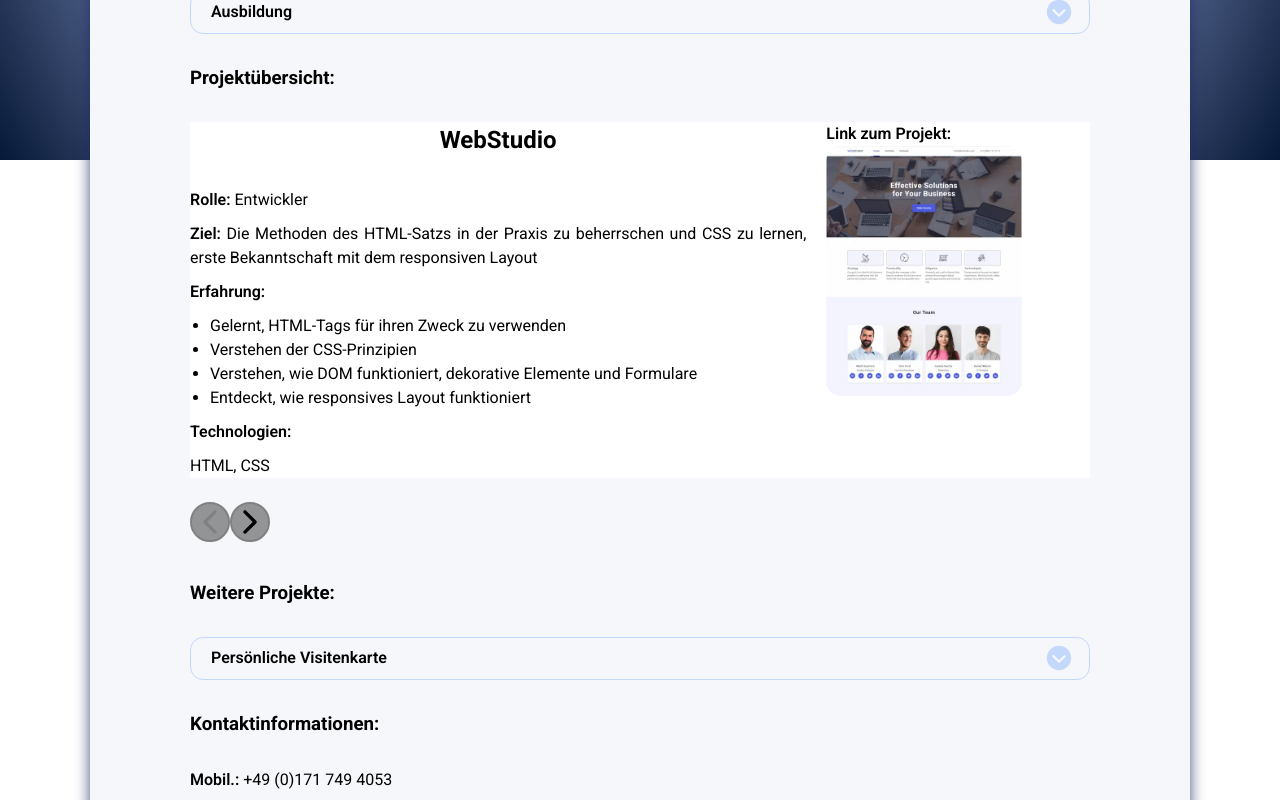
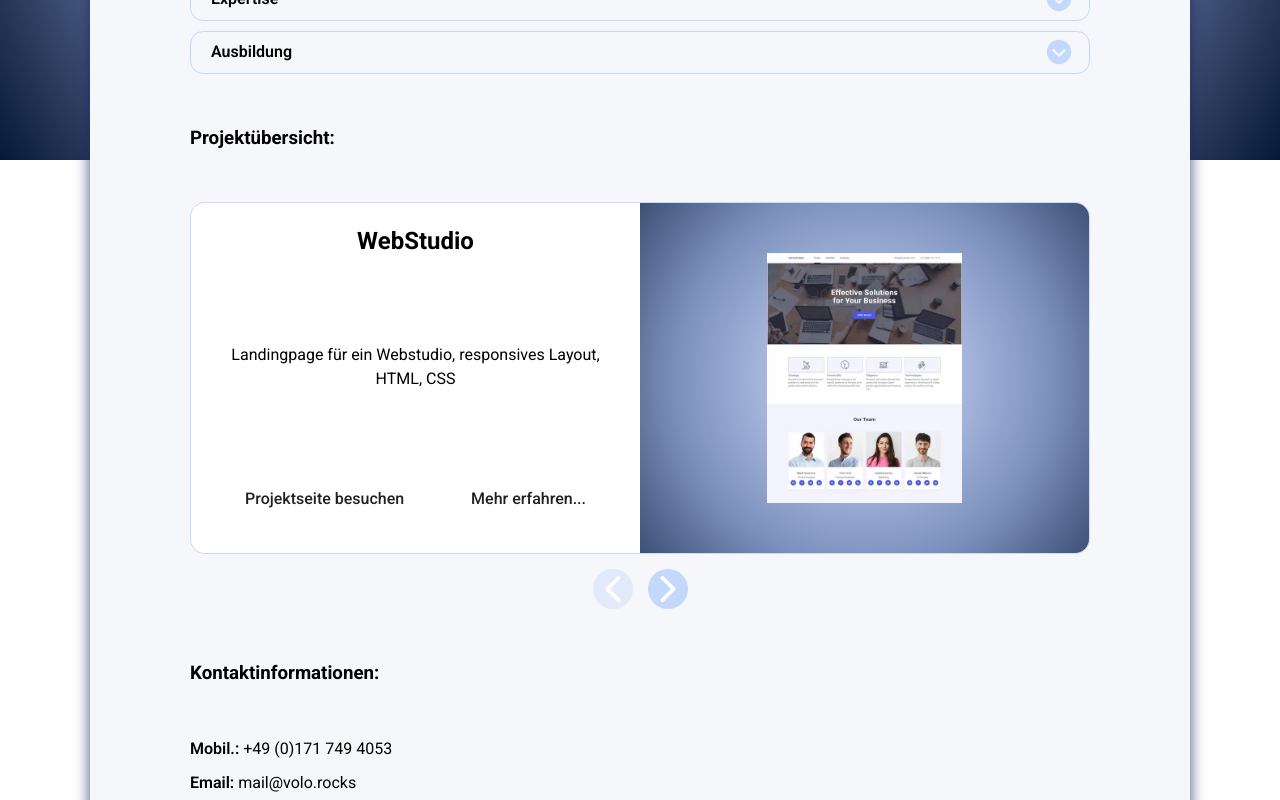
Before and after one commit to 1Rendes/business-card-frontend, a React (Vite) app in the folder Business-card-frontend/: page /ueber-mich in a window 1280 px wide. Shown: the part 640-1440 px from the top of the page. Built offline with nearby package versions, Linux system fonts and the light colour scheme.

Commit message:
profile page update

```diff
--- a/Business-card-frontend/src/components/Navigation.module.css
+++ b/Business-card-frontend/src/components/Navigation.module.css
@@ -37,7 +37,6 @@
   font-weight: 500;
   cursor: pointer;
   transition: all 0.3s ease;
-  backdrop-filter: blur(10px);
   white-space: nowrap;
   min-width: 160px;
   text-align: center;
@@ -72,7 +71,6 @@
   font-weight: 500;
   cursor: pointer;
   transition: all 0.3s ease;
-  backdrop-filter: blur(10px);
   min-width: 50px;
   text-align: center;
   box-sizing: border-box;
--- a/Business-card-frontend/src/components/Profile.module.css
+++ b/Business-card-frontend/src/components/Profile.module.css
@@ -80,7 +80,7 @@
 .nameBlock {
   display: flex;
   flex-direction: column;
-  gap: 30px;
+  gap: 50px;
   text-align: justify;
 }
 
--- a/Business-card-frontend/src/components/Profile.tsx
+++ b/Business-card-frontend/src/components/Profile.tsx
@@ -110,18 +110,6 @@ const Profile = (): JSX.Element => {
               shortDescription={t("aboutMe.projects.travelTrucks.description")}
             />
           </ul> */}
-          <h3>{t("aboutMe.otherProjects")}</h3>
-          <ul className={css.projectsList}>
-            <AccordionListItem
-              name={t("aboutMe.projects.personalVisitenkarte.name")}
-              order="seventh"
-              accordionStates={accordionStates}
-              setAccordionStates={setAccordionStates}
-              shortDescription={t(
-                "aboutMe.projects.personalVisitenkarte.description"
-              )}
-            />
-          </ul>
           <h3>{t("aboutMe.contactInformation")}</h3>
           <div className={css.contactInfo}>
             <a href="tel:+491717494053" className={css.address}>
--- a/Business-card-frontend/src/components/ProjectCard.module.css
+++ b/Business-card-frontend/src/components/ProjectCard.module.css
@@ -1,15 +1,41 @@
 @import url(./BasicCard.module.css);
 
 .projectCard {
+  border: 1px solid rgba(150, 186, 254, 0.51);
+  border-radius: 15px;
   background-color: #fff;
   display: flex;
-  justify-content: space-between;
-  gap: 20px;
+  overflow: hidden;
+  height: 352px;
+  position: relative;
+  box-sizing: border-box;
 }
 @media (max-width: 767px) {
   .projectCard {
     flex-direction: column;
   }
+}
+.shadowInactive {
+  position: absolute;
+  top: 0;
+  left: 0;
+  width: 100%;
+  height: 100%;
+  z-index: 1;
+  background-color: #545454;
+  opacity: 0;
+  transition: opacity 700ms ease-in-out;
+  pointer-events: none;
+}
+.shadow {
+  background-color: #545454;
+  z-index: 1;
+  opacity: 1;
+  transition: opacity 700ms ease-in-out;
+  pointer-events: none;
+}
+.projectCardLink {
+  max-width: 80%;
 }
 .experienceList {
   list-style: disc;
@@ -21,12 +47,25 @@
 
 .projectCardPreview {
   height: 250px;
-  border-radius: 15px;
   object-fit: cover;
   overflow: hidden;
 }
 .projectCardPreviewContainer {
-  width: 45%;
+  background-image: radial-gradient(
+    circle,
+    #d3d8f4,
+    #c0ccf1,
+    #a9b8df,
+    #91a4cd,
+    #7a90bb,
+    #5c6f98,
+    #3f5076
+  );
+
+  width: 50%;
+  display: flex;
+  align-items: center;
+  justify-content: center;
 }
 @media (max-width: 767px) {
   .projectCardPreviewContainer {
@@ -37,11 +76,94 @@
   }
 }
 .projectCardTextContent {
+  padding: 20px 30px 30px 30px;
   display: flex;
   flex-direction: column;
+  justify-content: space-between;
+  gap: 10px;
+  width: 50%;
+}
+.projectCardName {
+  text-align: center;
+}
+.descriptionText {
+  text-align: center;
+}
+.buttonBox {
+  display: flex;
+  justify-content: space-between;
   gap: 10px;
 }
-.projectCardName {
-  margin: auto;
-  margin-bottom: 20px;
+
+.detailsPanel {
+  position: absolute;
+  top: 0;
+  right: 0;
+  bottom: 0;
+  width: 100%;
+  transform: translateX(102%);
+  transition: transform 500ms ease-in-out;
+  display: flex;
+  align-items: stretch;
+  justify-content: flex-end;
+  z-index: 2;
+  visibility: visible;
+  pointer-events: none;
 }
+
+.detailsPanelOpen {
+  transform: translateX(0);
+  transition: transform 500ms ease-in-out;
+  visibility: visible;
+  pointer-events: auto;
+}
+
+.detailsPanelHidden {
+  animation: panelHideVisibility 0ms steps(0, end) 0ms forwards;
+}
+
+@keyframes panelHideVisibility {
+  to {
+    visibility: hidden;
+  }
+}
+
+.detailsContent {
+  position: relative;
+  width: 100%;
+  height: 100%;
+  background: linear-gradient(135deg, #667eea 0%, #764ba2 100%);
+  color: #ffffff;
+  display: flex;
+  flex-direction: column;
+  border-radius: 15px;
+}
+
+.closeButton {
+  position: absolute;
+  top: 10px;
+  right: 10px;
+  display: flex;
+  justify-content: center;
+  align-items: center;
+  background: rgba(255, 255, 255, 0.15);
+  border: none;
+  border-radius: 50%;
+  padding: 6px;
+  cursor: pointer;
+}
+
+.closeButton:hover {
+  background: rgba(255, 255, 255, 0.25);
+}
+
+.closeIcon {
+  width: 20px;
+  height: 20px;
+  color: #ffffff;
+}
+
+.projectCardTextContentDetails {
+  padding: 20px 30px 30px 30px;
+  overflow-y: auto;
+}
--- a/Business-card-frontend/src/components/ProjectCard.tsx
+++ b/Business-card-frontend/src/components/ProjectCard.tsx
@@ -1,4 +1,5 @@
 import { IoCloseSharp } from "react-icons/io5";
+import { useState } from "react";
 import WebStudio from "../images/webStudioPrev.webp";
 import Watchcharm from "../images/watchcharmPrev.webp";
 import Portfolio from "../images/portfolioPrev.webp";
@@ -8,9 +9,25 @@ import TravelTrucks from "../images/travelTrucksPrev.webp";
 import PersonalVisitenkarte from "../images/personalVisitenkartePrev.webp";
 import { useTranslation } from "react-i18next";
 import css from "./ProjectCard.module.css";
+import footerCss from "./Footer.module.css";
 
 const ProjectCard = ({ order }: { order: string }) => {
   const { t } = useTranslation();
+  const [isDetailsOpen, setIsDetailsOpen] = useState<boolean>(false);
+
+  const handleOpenDetails = (
+    event: React.MouseEvent<HTMLAnchorElement>
+  ): void => {
+    event.stopPropagation();
+    setIsDetailsOpen(true);
+  };
+
+  const handleCloseDetails = (
+    event: React.MouseEvent<HTMLButtonElement | HTMLDivElement>
+  ): void => {
+    event.stopPropagation();
+    setIsDetailsOpen(false);
+  };
 
   const getProjectData = () => {
     const projectKey = order as keyof typeof projectKeys;
@@ -112,7 +129,9 @@ const ProjectCard = ({ order }: { order: string }) => {
     //         <IoCloseSharp className={css.closeIcon} />
     //       </button>
     <div
-      className={css.projectCard}
+      className={`${css.projectCard} ${
+        isDetailsOpen ? css.projectCardShadowed : ""
+      }`}
       onClick={(event: React.MouseEvent<HTMLDivElement>) => {
         event.stopPropagation();
       }}
@@ -121,33 +140,27 @@ const ProjectCard = ({ order }: { order: string }) => {
         <h2 className={css.projectCardName}>
           {cardData[order as keyof typeof cardData].name}
         </h2>
-        <p>
-          <b>{t("projectCard.role")} </b>
-          {getProjectData().role}
+        <p className={css.descriptionText}>
+          {t(
+            `aboutMe.projects.${
+              projectKeys[order as keyof typeof projectKeys]
+            }.description`
+          )}
         </p>
-        <p>
-          <b>{t("projectCard.goal")} </b>
-          {getProjectData().goal}
-        </p>
-        <p>
-          <b>{t("projectCard.experience")}</b>
-        </p>
-        <ul className={css.experienceList}>
-          {getProjectData().experience.map((item, index) => (
-            <li className={css.experienceItem} key={index}>
-              {item}
-            </li>
-          ))}
-        </ul>
-        <p>
-          <b>{t("projectCard.technologies")}</b>
-        </p>
-        <p>{cardData[order as keyof typeof cardData].technologies}</p>
+        <div className={css.buttonBox}>
+          <a
+            className={footerCss.button}
+            href={cardData[order as keyof typeof cardData].link}
+            target="blank"
+          >
+            {t("accordion.visitProject")}
+          </a>
+          <a className={footerCss.button} onClick={handleOpenDetails}>
+            {t("accordion.moreInfo")}
+          </a>
+        </div>
       </div>
       <div className={css.projectCardPreviewContainer}>
-        <p>
-          <b>{t("projectCard.linkToProject")}</b>
-        </p>
         <a
           className={css.projectCardLink}
           href={cardData[order as keyof typeof cardData].link}
@@ -163,6 +176,59 @@ const ProjectCard = ({ order }: { order: string }) => {
           />
         </a>
       </div>
+      <div
+        className={`${css.detailsPanel} ${
+          isDetailsOpen ? css.detailsPanelOpen : ""
+        }`}
+        onClick={handleCloseDetails}
+      >
+        <div
+          className={css.detailsContent}
+          onClick={(event: React.MouseEvent<HTMLDivElement>) =>
+            event.stopPropagation()
+          }
+        >
+          <button
+            onClick={handleCloseDetails}
+            className={css.closeButton}
+            aria-label="Close details"
+          >
+            <IoCloseSharp className={css.closeIcon} />
+          </button>
+          <div className={css.projectCardTextContentDetails}>
+            <h2 className={css.projectCardName}>
+              {cardData[order as keyof typeof cardData].name}
+            </h2>
+            <p>
+              <b>{t("projectCard.role")} </b>
+              {getProjectData().role}
+            </p>
+            <p>
+              <b>{t("projectCard.goal")} </b>
+              {getProjectData().goal}
+            </p>
+            <p>
+              <b>{t("projectCard.experience")}</b>
+            </p>
+            <ul className={css.experienceList}>
+              {getProjectData().experience.map(
+                (item: string, index: number) => (
+                  <li className={css.experienceItem} key={index}>
+                    {item}
+                  </li>
+                )
+              )}
+            </ul>
+            <p>
+              <b>{t("projectCard.technologies")}</b>
+            </p>
+            <p>{cardData[order as keyof typeof cardData].technologies}</p>
+          </div>
+        </div>
+      </div>
+      <div
+        className={`${css.shadowInactive} ${isDetailsOpen && css.shadow}`}
+      ></div>
     </div>
   );
 };
--- a/Business-card-frontend/src/components/ProjectSwiper.css
+++ b/Business-card-frontend/src/components/ProjectSwiper.css
@@ -2,28 +2,32 @@
   width: 900px;
   height: 100%;
 }
-
+.swiperButtons {
+  margin-top: 15px;
+  display: flex;
+  justify-content: center;
+  gap: 15px;
+}
 .swiperWraper .swiperButtonNext,
 .swiperWraper .swiperButtonPrev {
   width: 40px;
   height: 40px;
-  border: 2px solid grey;
   border-radius: 50%;
+  fill: #fff;
   transition: background-color 100ms ease-in-out, fill 100ms ease-in-out;
-  background-color: rgba(0, 0, 0, 0.4);
+  background-color: rgba(150, 186, 254, 0.51);
 }
 /* .swiperWraper .swiperButtonPrev {
 } */
 .swiperWraper .swiperButtonNext:hover,
 .swiperWraper .swiperButtonPrev:hover {
-  background-color: rgba(0, 0, 0, 0.8);
-  fill: orange;
+  background-color: rgba(150, 186, 254, 0.91);
 }
 .swiperWraper .swiper-button-disabled {
-  fill: grey;
-  background-color: rgba(0, 0, 0, 0.4);
+  fill: #fff;
+  background-color: rgba(150, 186, 254, 0.21);
 }
 .swiperWraper .swiper-button-disabled:hover {
-  background-color: rgba(0, 0, 0, 0.4);
-  fill: grey;
+  background-color: rgba(150, 186, 254, 0.21);
+  fill: #fff;
 }
--- a/Business-card-frontend/src/components/ProjectSwiper.tsx
+++ b/Business-card-frontend/src/components/ProjectSwiper.tsx
@@ -22,6 +22,7 @@ const ProjectSwiper = () => {
         slidesPerView={1}
         spaceBetween={5}
         effect="coverflow"
+        speed={1000}
         coverflowEffect={{
           rotate: 50,
           stretch: 0,
```
Also changed, not shown: Business-card-frontend/src/components/SwiperContainer.tsx (+13 -14 lines).
